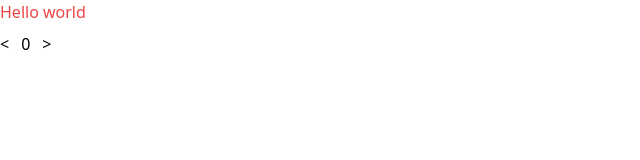
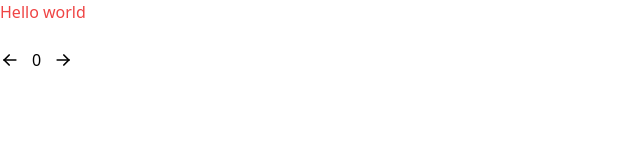
Before and after one commit to IReFoodI/Front-end, a React (Vite) app: page / in a window 1280 px wide. Shown: the top 160 px of the page, without its empty margins (0-640 px from the left). Built offline with nearby package versions, Linux system fonts and the light colour scheme.

Commit message:
chore: :heavy_plus_sign: Intall react-router-dom and tabler/icons

```diff
--- a/package.json
+++ b/package.json
@@ -11,10 +11,12 @@
   },
   "dependencies": {
     "@hookform/resolvers": "^1.3.7",
+    "@tabler/icons-react": "^3.12.0",
     "axios": "^1.7.4",
     "react": "^18.3.1",
     "react-dom": "^18.3.1",
     "react-hook-form": "^7.52.2",
+    "react-router-dom": "^6.26.1",
     "zod": "^3.23.8",
     "zustand": "^4.5.5"
   },
--- a/src/app/App.jsx
+++ b/src/app/App.jsx
@@ -1,4 +1,6 @@
+import { IconArrowLeft, IconArrowRight } from "@tabler/icons-react"
 import { useState } from "react"
+import { Outlet } from "react-router-dom"
 
 function App() {
   const [state, setState] = useState(0)
@@ -7,13 +9,19 @@ function App() {
     setState((state) => state + val)
   }
   return (
-    <>
+    <div className="flex flex-col gap-4">
       <h1 className="mb-2 flex text-red-500">Hello world</h1>
       <div className="flex items-center gap-3">
-        <button onClick={() => count(-1)}>&lt;</button> <p>{state}</p>
-        <button onClick={() => count(1)}>&gt;</button>
+        <button onClick={() => count(-1)}>
+          <IconArrowLeft size={20} />
+        </button>
+        <p>{state}</p>
+        <button onClick={() => count(1)}>
+          <IconArrowRight size={20} />
+        </button>
       </div>
-    </>
+      <Outlet />
+    </div>
   )
 }
 
--- a/src/main.jsx
+++ b/src/main.jsx
@@ -2,11 +2,20 @@ import "./ui/styles/index.css"
 
 import { StrictMode } from "react"
 import { createRoot } from "react-dom/client"
+import { createBrowserRouter, RouterProvider } from "react-router-dom"
 
 import App from "./app/App.jsx"
 
+const router = createBrowserRouter([
+  {
+    path: "/",
+    element: <App />,
+    children: [],
+  },
+])
+
 createRoot(document.getElementById("root")).render(
   <StrictMode>
-    <App />
+    <RouterProvider router={router} />
   </StrictMode>
 )
```
Also changed, not shown: 1 other file (tests, documents, lock files or other folders).
